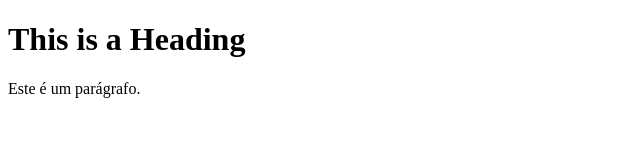
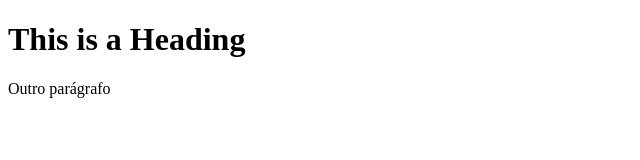
Before and after one commit to VALERIA-MATTOS/testegit1, a plain HTML site: page index.html in a window 1280 px wide. Shown: the full height of the page, 0-640 px from the left. Drawn offline with Linux system fonts and the light colour scheme.

Commit message:
Segundo commit

```diff
--- a/index.html
+++ b/index.html
@@ -5,6 +5,6 @@
 	</head>
 	<body>
 		<h1>This is a Heading</h1>
-		<p>Este é um parágrafo.</p>
+		<p>Outro parágrafo</p>
 	</body>
 </html>
```
